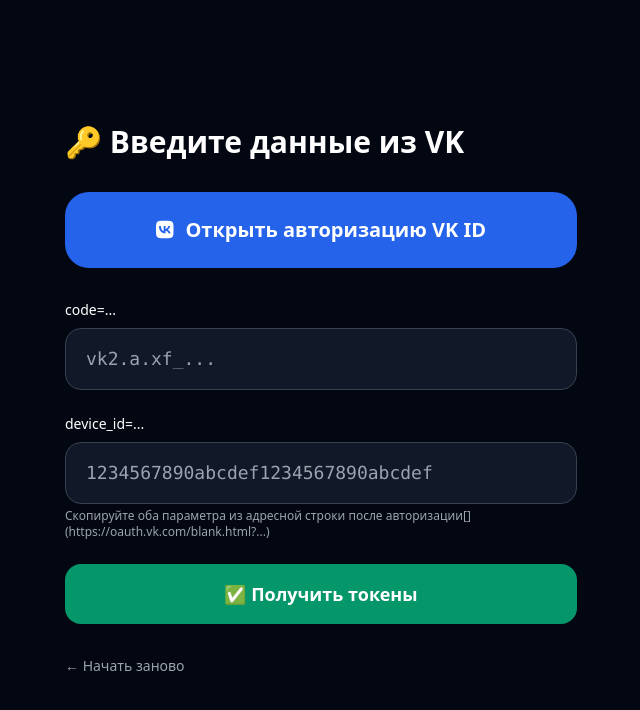
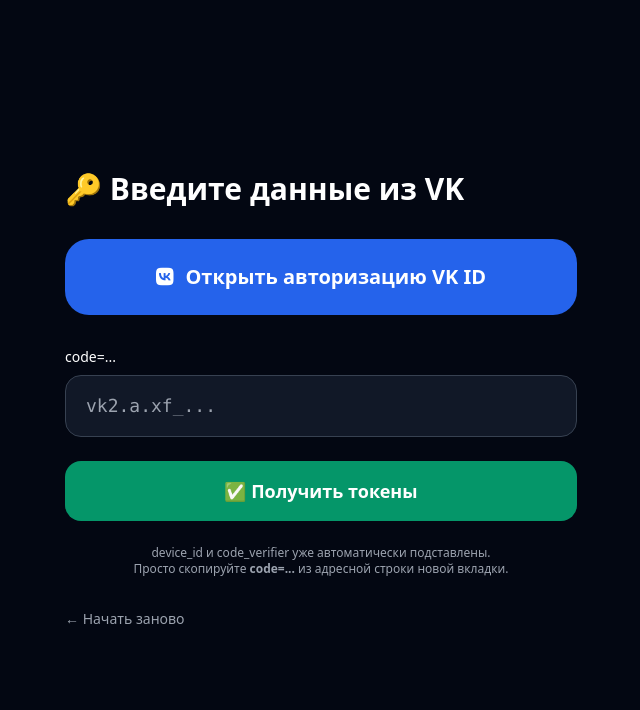
Before and after one commit to nettramp/vk-token-manager, a Python web app: template templates/enter_code.html in a window 1280 px wide. Shown: the top 710 px of the page, without its empty margins (319-959 px from the left). Run offline with Jinja, Linux system fonts and the light colour scheme; the template is opened without the code that fills it, so the values that code supplies are empty; some libraries are stand-ins or nearby versions.

Commit message:
lasty changes

```diff
--- a/templates/enter_code.html
+++ b/templates/enter_code.html
@@ -17,26 +17,27 @@
         </a>
 
         <form method="POST" action="/submit_code" class="space-y-6">
-            <!-- Скрытое поле — теперь Client ID точно дойдёт -->
             <input type="hidden" name="client_id" value="{{ client_id }}">
+            <input type="hidden" name="code_verifier" value="{{ code_verifier }}">
+            <input type="hidden" name="device_id" value="{{ device_id }}">
 
             <div>
                 <label class="block text-sm mb-2">code=...</label>
                 <input type="text" name="code" required placeholder="vk2.a.xf_..."
                        class="w-full bg-gray-900 border border-gray-700 rounded-2xl px-5 py-4 text-lg font-mono">
             </div>
-            <div>
-                <label class="block text-sm mb-2">device_id=...</label>
-                <input type="text" name="device_id" required placeholder="1234567890abcdef1234567890abcdef"
-                       class="w-full bg-gray-900 border border-gray-700 rounded-2xl px-5 py-4 text-lg font-mono">
-                <p class="text-xs text-gray-400 mt-1">Скопируйте оба параметра из адресной строки после авторизации[](https://oauth.vk.com/blank.html?...)</p>
-            </div>
+
             <button type="submit"
                     class="w-full bg-emerald-600 hover:bg-emerald-700 py-4 rounded-2xl font-semibold text-lg">
                 ✅ Получить токены
             </button>
         </form>
 
+        <p class="text-xs text-gray-400 mt-6 text-center">
+            device_id и code_verifier уже автоматически подставлены.<br>
+            Просто скопируйте <strong>code=...</strong> из адресной строки новой вкладки.
+        </p>
+
         <a href="/" class="text-gray-400 hover:text-white text-sm mt-8 inline-block">← Начать заново</a>
     </div>
 </body>
```
Also changed, not shown: app.py (+15 -20 lines).
